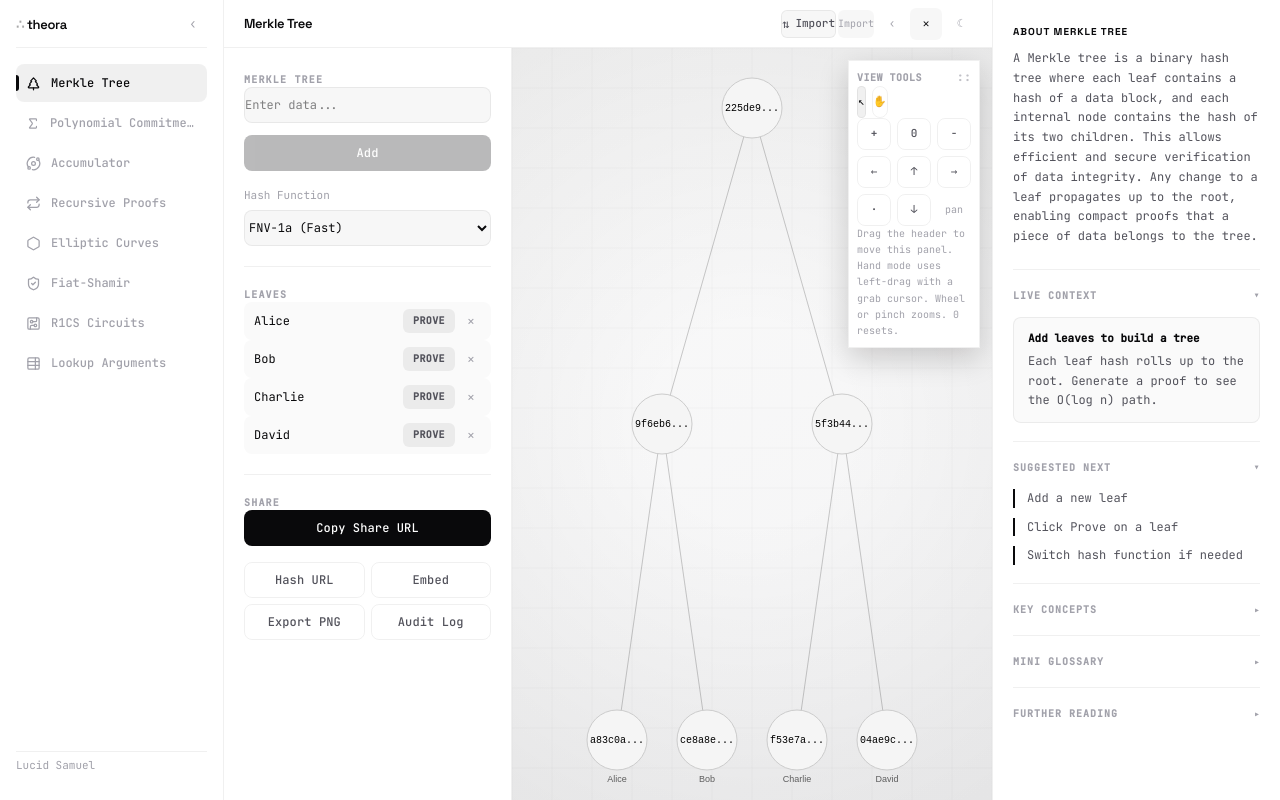
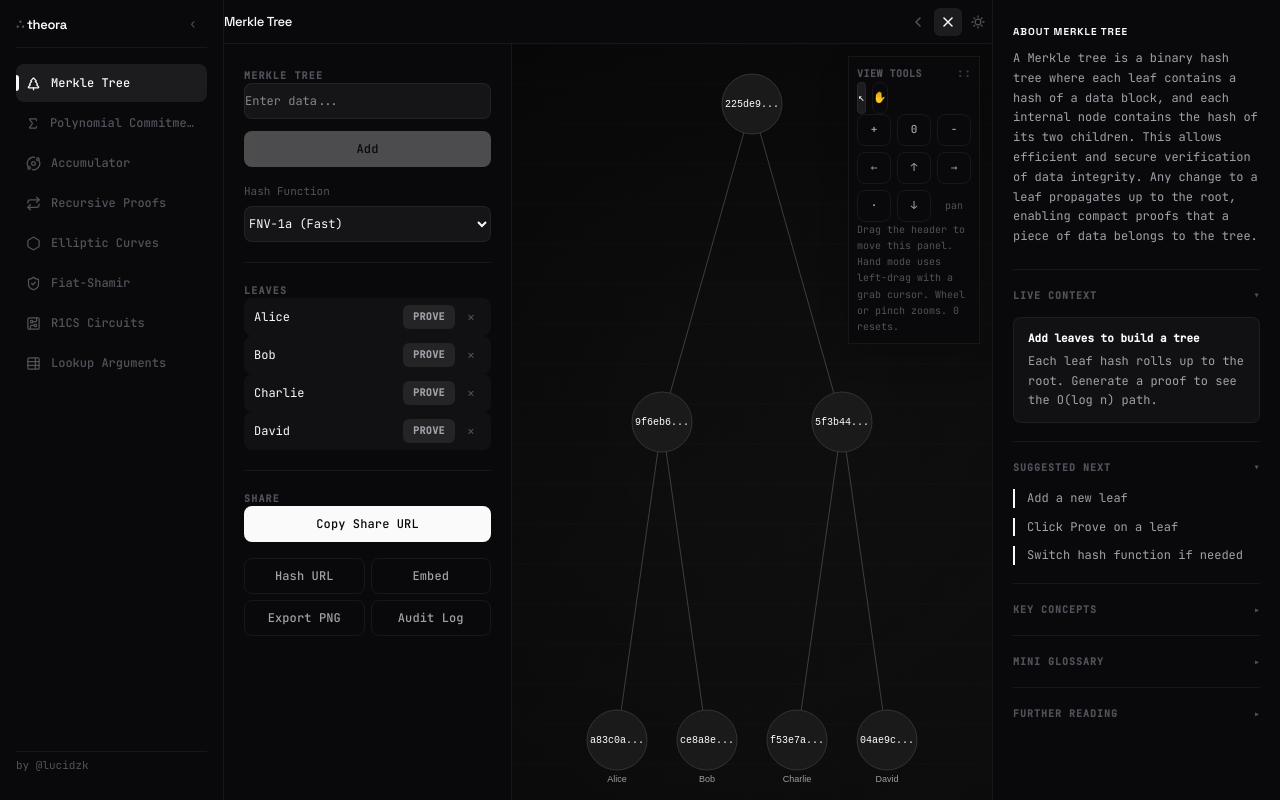
Before and after one commit to LucidSamuel/theora, a React (Vite) app: page / in a window 1280 px wide. Both pictures are taken after a click on the button "Launch App". Built offline with nearby package versions, Linux system fonts and the light colour scheme.

Commit message:
fix: dark mode default, stable InfoContext, sidebar footer "by @lucidzk"

```diff
--- a/index.html
+++ b/index.html
@@ -5,12 +5,19 @@
     <meta name="viewport" content="width=device-width, initial-scale=1.0" />
     <link rel="preconnect" href="https://fonts.googleapis.com" />
     <link rel="preconnect" href="https://fonts.gstatic.com" crossorigin />
-    <link rel="icon" type="image/svg+xml" href="/favicon.svg" />
+    <link href="https://fonts.googleapis.com/css2?family=Space+Grotesk:wght@400;500;600;700&family=JetBrains+Mono:wght@400;500&display=swap" rel="stylesheet" />
     <title>Theora — Interactive Cryptographic Primitive Visualizer</title>
     <meta name="description" content="Interactive visualizer for Merkle trees, polynomial commitments (KZG), RSA accumulators, and recursive proof composition. Animated, shareable, and embeddable." />
     <meta property="og:title" content="Theora — Cryptographic Primitive Visualizer" />
     <meta property="og:description" content="Build intuition for ZK primitives with interactive, animated visualizations." />
     <meta property="og:type" content="website" />
+    <script>
+      (function () {
+        var stored = localStorage.getItem('theora-theme-v2');
+        var theme = (stored === 'light' || stored === 'dark') ? stored : 'dark';
+        document.documentElement.setAttribute('data-theme', theme);
+      })();
+    </script>
   </head>
   <body>
     <div id="root"></div>
--- a/src/components/layout/Header.tsx
+++ b/src/components/layout/Header.tsx
@@ -1,35 +1,66 @@
+import { useState } from 'react';
 import { DEMOS, type DemoId } from '@/types';
 import { DemoIcon } from '@/components/shared/DemoIcon';
 import type { Theme } from '@/lib/theme';
+
+function HeaderBtn({
+  onClick,
+  label,
+  active = false,
+  className = '',
+  children,
+}: {
+  onClick: () => void;
+  label: string;
+  active?: boolean;
+  className?: string;
+  children: React.ReactNode;
+}) {
+  const [hovered, setHovered] = useState(false);
+  return (
+    <button
+      onClick={onClick}
+      aria-label={label}
+      className={`w-7 h-7 flex items-center justify-center rounded-md ${className}`}
+      style={{
+        background: active || hovered ? 'var(--button-bg-strong)' : 'transparent',
+        color: active ? 'var(--text-primary)' : hovered ? 'var(--text-secondary)' : 'var(--text-muted)',
+        border: 'none',
+        cursor: 'pointer',
+        transition: 'background 120ms ease, color 120ms ease',
+      }}
+      onMouseEnter={() => setHovered(true)}
+      onMouseLeave={() => setHovered(false)}
+    >
+      {children}
+    </button>
+  );
+}
 
 interface HeaderProps {
   activeDemo: DemoId;
   theme: Theme;
   onToggleTheme: () => void;
   onToggleInfo: () => void;
-  onOpenImport: () => void;
   infoOpen: boolean;
   navCollapsed: boolean;
   onToggleNav: () => void;
   onSwitchDemo?: (id: DemoId) => void;
 }
 
-export function Header({ activeDemo, theme, onToggleTheme, onToggleInfo, onOpenImport, infoOpen, navCollapsed, onToggleNav, onSwitchDemo }: HeaderProps) {
+export function Header({ activeDemo, theme, onToggleTheme, onToggleInfo, infoOpen, navCollapsed, onToggleNav, onSwitchDemo }: HeaderProps) {
   const demo = DEMOS.find((d) => d.id === activeDemo)!;
 
   return (
     <header
-      className="flex items-center justify-between border-b shrink-0"
+      className="flex items-center justify-between px-5 h-11 border-b"
       style={{
         backgroundColor: 'var(--bg-primary)',
         borderColor: 'var(--border)',
-        height: 48,
-        paddingLeft: 20,
-        paddingRight: 16,
       }}
     >
-      {/* Left — mobile demo tabs + title */}
       <div className="flex items-center gap-3">
+        {/* Mobile demo selector */}
         <div className="flex md:hidden gap-0.5">
           {DEMOS.map((d) => (
             <button
@@ -41,91 +72,64 @@ export function Header({ activeDemo, theme, onToggleTheme, onToggleInfo, onOpenI
               }}
               aria-label={d.title}
             >
-              <DemoIcon
-                id={d.id}
-                size={14}
-                color={activeDemo === d.id ? 'var(--text-primary)' : 'var(--text-muted)'}
-              />
+              <DemoIcon id={d.id} size={14} color={activeDemo === d.id ? 'var(--text-primary)' : 'var(--text-muted)'} />
             </button>
           ))}
         </div>
-        <span
-          className="text-[13px] font-semibold font-display"
-          style={{ color: 'var(--text-primary)' }}
-        >
+        <span className="text-[13px] font-medium font-display" style={{ color: 'var(--text-primary)' }}>
           {demo.title}
         </span>
       </div>
-
-      {/* Right — icon controls */}
       <div className="flex items-center gap-0.5">
-        <button
-          onClick={onOpenImport}
-          className="h-7 px-3 hidden sm:flex items-center gap-1.5 rounded-md text-[11px] font-medium border"
-          style={{
-            color: 'var(--text-secondary)',
-            backgroundColor: 'var(--button-bg)',
-            borderColor: 'var(--border)',
-          }}
-          aria-label="Import / Export"
+        <HeaderBtn
+          onClick={onToggleNav}
+          label="Toggle sidebar"
+          active={navCollapsed}
+          className="hidden md:flex"
         >
-          <span style={{ fontSize: 12, lineHeight: 1 }}>⇅</span>
-          Import
-        </button>
-        <button
-          onClick={onOpenImport}
-          className="w-7 h-7 flex sm:hidden items-center justify-center rounded-md text-[12px]"
-          style={{ color: 'var(--text-muted)' }}
-          aria-label="Import / Export"
-        >
-          ⇅
-        </button>
-        <button
-          onClick={onOpenImport}
-          className="h-7 px-2 hidden sm:flex items-center justify-center rounded-md text-[10px]"
-          style={{ color: 'var(--text-muted)', backgroundColor: 'var(--button-bg)' }}
-          aria-label="Import from GitHub"
-        >
-          Import
-        </button>
-        <button
-          onClick={onOpenImport}
-          className="w-7 h-7 flex sm:hidden items-center justify-center rounded-md text-[10px]"
-          style={{ color: 'var(--text-muted)' }}
-          aria-label="Import from GitHub"
-        >
-          ↓
-        </button>
-        <button
-          onClick={onToggleNav}
-          className="hidden md:flex w-8 h-8 items-center justify-center rounded-md text-[11px]"
-          style={{
-            color: 'var(--text-muted)',
-            backgroundColor: navCollapsed ? 'var(--button-bg)' : 'transparent',
-          }}
-          aria-label="Toggle sidebar"
-        >
-          {navCollapsed ? '›' : '‹'}
-        </button>
-        <button
-          onClick={onToggleInfo}
-          className="w-8 h-8 flex items-center justify-center rounded-md text-[11px]"
-          style={{
-            color: infoOpen ? 'var(--text-primary)' : 'var(--text-muted)',
-            backgroundColor: infoOpen ? 'var(--button-bg)' : 'transparent',
-          }}
-          aria-label="Toggle info panel"
-        >
-          {infoOpen ? '✕' : 'ℹ'}
-        </button>
-        <button
-          onClick={onToggleTheme}
-          className="w-8 h-8 flex items-center justify-center rounded-md text-[11px]"
-          style={{ color: 'var(--text-muted)' }}
-          aria-label={`Switch to ${theme === 'dark' ? 'light' : 'dark'} mode`}
-        >
-          {theme === 'dark' ? '☀' : '☾'}
-        </button>
+          <svg width="14" height="14" viewBox="0 0 14 14" fill="none">
+            {navCollapsed ? (
+              <path d="M5 3l4 4-4 4" stroke="currentColor" strokeWidth="1.5" strokeLinecap="round" strokeLinejoin="round"/>
+            ) : (
+              <path d="M9 3L5 7l4 4" stroke="currentColor" strokeWidth="1.5" strokeLinecap="round" strokeLinejoin="round"/>
+            )}
+          </svg>
+        </HeaderBtn>
+        <HeaderBtn onClick={onToggleInfo} label="Toggle info" active={infoOpen}>
+          <svg width="14" height="14" viewBox="0 0 14 14" fill="none">
+            {infoOpen ? (
+              <>
+                <line x1="3" y1="3" x2="11" y2="11" stroke="currentColor" strokeWidth="1.5" strokeLinecap="round"/>
+                <line x1="11" y1="3" x2="3" y2="11" stroke="currentColor" strokeWidth="1.5" strokeLinecap="round"/>
+              </>
+            ) : (
+              <>
+                <circle cx="7" cy="7" r="5.5" stroke="currentColor" strokeWidth="1.2"/>
+                <line x1="7" y1="6" x2="7" y2="10" stroke="currentColor" strokeWidth="1.4" strokeLinecap="round"/>
+                <circle cx="7" cy="4.2" r="0.7" fill="currentColor"/>
+              </>
+            )}
+          </svg>
+        </HeaderBtn>
+        <HeaderBtn onClick={onToggleTheme} label={`Switch to ${theme === 'dark' ? 'light' : 'dark'} mode`}>
+          <svg width="14" height="14" viewBox="0 0 14 14" fill="none">
+            {theme === 'dark' ? (
+              <>
+                <circle cx="7" cy="7" r="2.8" stroke="currentColor" strokeWidth="1.2"/>
+                <line x1="7" y1="1" x2="7" y2="2.2" stroke="currentColor" strokeWidth="1.3" strokeLinecap="round"/>
+                <line x1="7" y1="11.8" x2="7" y2="13" stroke="currentColor" strokeWidth="1.3" strokeLinecap="round"/>
+                <line x1="1" y1="7" x2="2.2" y2="7" stroke="currentColor" strokeWidth="1.3" strokeLinecap="round"/>
+                <line x1="11.8" y1="7" x2="13" y2="7" stroke="currentColor" strokeWidth="1.3" strokeLinecap="round"/>
+                <line x1="2.93" y1="2.93" x2="3.78" y2="3.78" stroke="currentColor" strokeWidth="1.3" strokeLinecap="round"/>
+                <line x1="10.22" y1="10.22" x2="11.07" y2="11.07" stroke="currentColor" strokeWidth="1.3" strokeLinecap="round"/>
+                <line x1="11.07" y1="2.93" x2="10.22" y2="3.78" stroke="currentColor" strokeWidth="1.3" strokeLinecap="round"/>
+                <line x1="3.78" y1="10.22" x2="2.93" y2="11.07" stroke="currentColor" strokeWidth="1.3" strokeLinecap="round"/>
+              </>
+            ) : (
+              <path d="M11.5 8.5A5 5 0 0 1 5.5 2.5a5 5 0 1 0 6 6z" stroke="currentColor" strokeWidth="1.2" fill="none"/>
+            )}
+          </svg>
+        </HeaderBtn>
       </div>
     </header>
   );
--- a/src/components/layout/InfoContext.tsx
+++ b/src/components/layout/InfoContext.tsx
@@ -1,4 +1,4 @@
-import { createContext, useContext, useMemo, useState, useCallback, type ReactNode } from 'react';
+import { createContext, useCallback, useContext, useMemo, useState, type ReactNode } from 'react';
 import type { DemoId } from '@/types';
 
 export interface InfoContextEntry {
@@ -26,25 +26,11 @@ export function InfoProvider({ children }: { children: ReactNode }) {
         delete next[demoId];
         return next;
       }
-      const existing = prev[demoId];
-      if (
-        existing &&
-        existing.title === entry.title &&
-        existing.body === entry.body
-      ) {
-        return prev;
-      }
-      return {
-        ...prev,
-        [demoId]: { ...entry, updatedAt: Date.now() },
-      };
+      return { ...prev, [demoId]: { ...entry, updatedAt: Date.now() } };
     });
   }, []);
 
-  const value = useMemo<InfoContextValue>(
-    () => ({ entries, setEntry }),
-    [entries, setEntry]
-  );
+  const value = useMemo<InfoContextValue>(() => ({ entries, setEntry }), [entries, setEntry]);
 
   return <InfoContext.Provider value={value}>{children}</InfoContext.Provider>;
 }
--- a/src/components/layout/Sidebar.tsx
+++ b/src/components/layout/Sidebar.tsx
@@ -116,7 +116,7 @@ export function Sidebar({ activeDemo, onSwitch, collapsed, onToggleCollapse }: S
             onMouseEnter={e => (e.currentTarget.style.color = 'var(--text-primary)')}
             onMouseLeave={e => (e.currentTarget.style.color = 'var(--text-muted)')}
           >
-            Lucid Samuel
+            by @lucidzk
           </a>
         </div>
       )}
--- a/src/lib/theme.ts
+++ b/src/lib/theme.ts
@@ -1,14 +1,16 @@
 export type Theme = 'dark' | 'light';
 
+const THEME_KEY = 'theora-theme-v2';
+
 export function getInitialTheme(): Theme {
-  const stored = localStorage.getItem('theora-theme');
+  const stored = localStorage.getItem(THEME_KEY);
   if (stored === 'light' || stored === 'dark') return stored;
-  return 'light';
+  return 'dark';
 }
 
 export function applyTheme(theme: Theme): void {
   document.documentElement.setAttribute('data-theme', theme);
-  localStorage.setItem('theora-theme', theme);
+  localStorage.setItem(THEME_KEY, theme);
 }
 
 export const DEMO_COLORS = {
```
